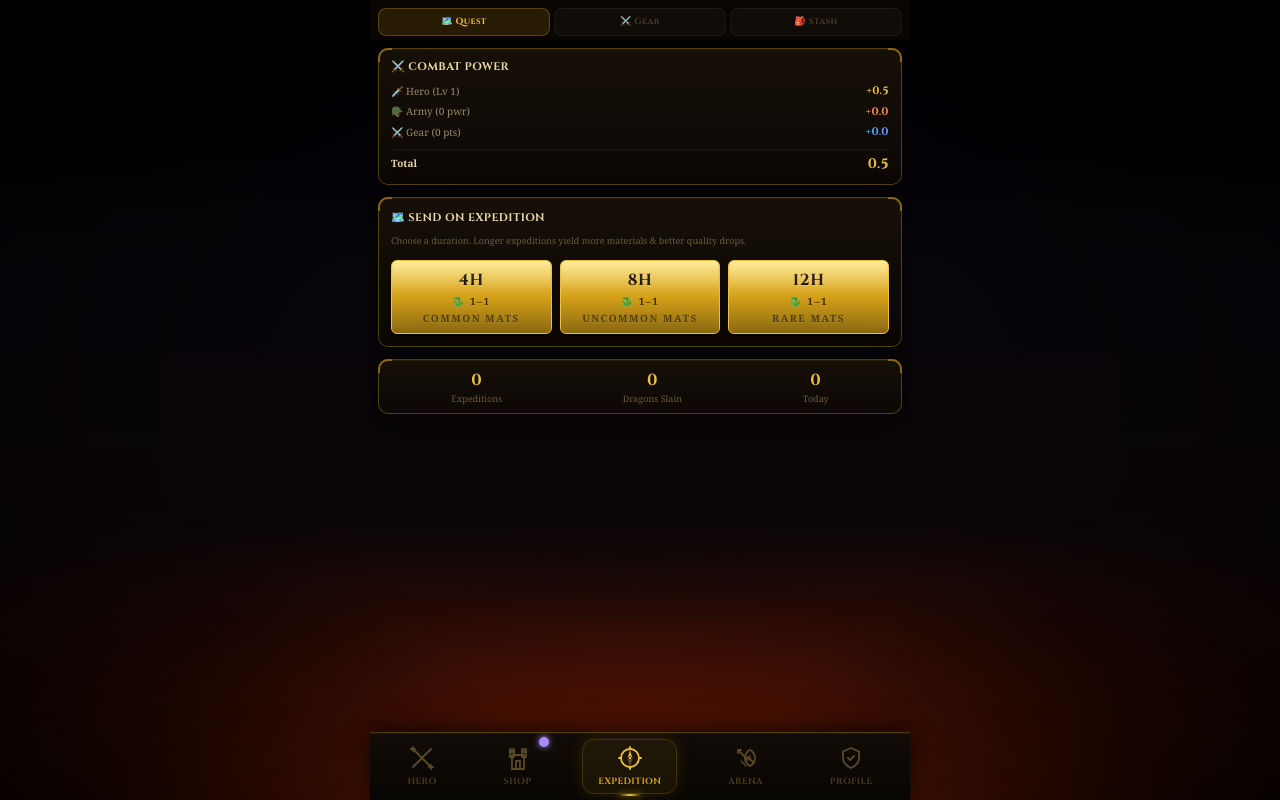
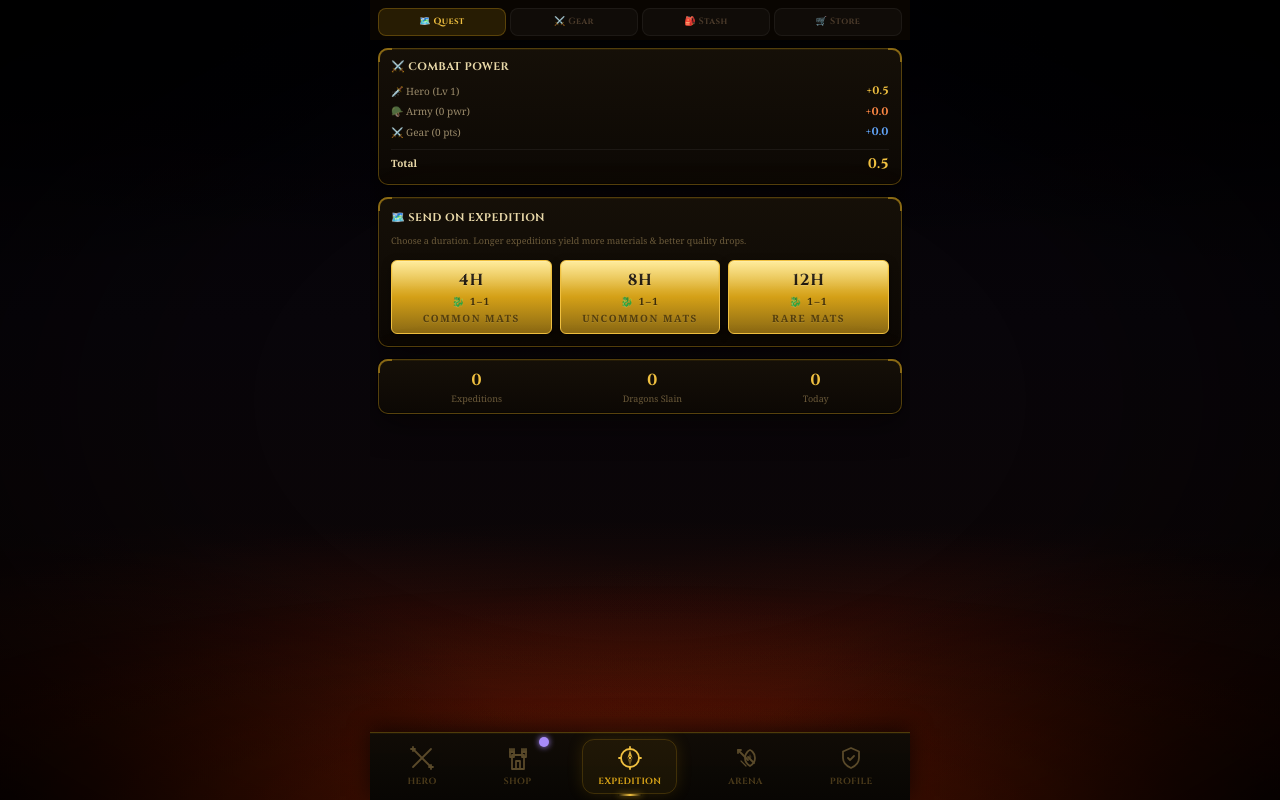
Before and after one commit to layll318/dragonslayer, a Next.js app: page / in a window 1280 px wide. Both pictures are taken after a click on the button "EXPEDITION". Built offline with nearby package versions, Linux system fonts and the light colour scheme.

Commit message:
Add Store tab for Dragon Souls shop, enable mint/forge for all 5 epics

```diff
--- a/components/ExpeditionTab.tsx
+++ b/components/ExpeditionTab.tsx
@@ -195,7 +195,7 @@ function ItemCard({ item, onEquip, onUnequip, isEquipped, onMint, mintPhase, sho
 
 // ─── main component ─────────────────────────────────────────────────────────
 
-type Section = 'expedition' | 'gear' | 'stash';
+type Section = 'expedition' | 'gear' | 'stash' | 'store';
 
 const EGG_RARITY_COLOR: Record<EggRarity, string> = {
   common: '#9a9a9a', uncommon: '#4ade80', rare: '#60a5fa', legendary: '#f0c040',
@@ -867,7 +867,7 @@ export default function ExpeditionTab() {
                         item={item}
                         isEquipped
                         onUnequip={() => unequipItem(slot)}
-                        showMintBtn={item.rarity === 'legendary' || (item.rarity === 'epic' && (item.itemType === 'weapon' || item.itemType === 'shield'))}
+                        showMintBtn={item.rarity === 'legendary' || item.rarity === 'epic'}
                         onMint={() => startMint(item)}
                         mintPhase={mintItemId === item.id ? mintPhase : 'idle'}
                         onClearNft={item.nftTokenId ? () => clearItemNftTokenId(item.id) : undefined}
@@ -897,7 +897,7 @@ export default function ExpeditionTab() {
                 key={item.id}
                 item={item}
                 onEquip={() => equipItem(item.id)}
-                showMintBtn={item.rarity === 'legendary' || (item.rarity === 'epic' && (item.itemType === 'weapon' || item.itemType === 'shield'))}
+                showMintBtn={item.rarity === 'legendary' || item.rarity === 'epic'}
                 onMint={() => startMint(item)}
                 mintPhase={mintItemId === item.id ? mintPhase : 'idle'}
                 onClearNft={item.nftTokenId ? () => clearItemNftTokenId(item.id) : undefined}
@@ -1325,7 +1325,12 @@ export default function ExpeditionTab() {
           </div>
         </div>
 
-        {/* ── Dragon Souls XRP Shop ──────────────────────────────────── */}
+      </div>
+    );
+  };
+
+  const renderStore = () => (
+    <div className="flex flex-col gap-3">
       <div className="dragon-panel px-3 py-3">
         <div className="flex items-center gap-2 mb-1">
           <span className="text-base">🧿</span>
@@ -1336,7 +1341,6 @@ export default function ExpeditionTab() {
 
         {soulsPhase === 'idle' || soulsPhase === 'error' ? (
           <div className="flex flex-col gap-2">
-              {/* 5 XRP = 50 Souls */}
             <div className="flex items-center justify-between gap-2 rounded-xl px-3 py-2.5"
               style={{ background: 'rgba(96,165,250,0.06)', border: '1px solid rgba(96,165,250,0.2)' }}>
               <div>
@@ -1351,7 +1355,6 @@ export default function ExpeditionTab() {
                 Buy 5 XRP
               </button>
             </div>
-              {/* 10 XRP = 125 Souls */}
             <div className="flex items-center justify-between gap-2 rounded-xl px-3 py-2.5"
               style={{ background: 'rgba(192,132,252,0.06)', border: '1px solid rgba(192,132,252,0.2)' }}>
               <div>
@@ -1371,7 +1374,7 @@ export default function ExpeditionTab() {
             )}
           </div>
         ) : soulsPhase === 'loading' ? (
-            <div className="flex items-center justify-center py-4 gap-2">
+          <div className="flex items-center justify-center py-4">
             <span className="text-[#9a8a6a] text-[10px]">Creating payment…</span>
           </div>
         ) : soulsPhase === 'waiting' ? (
@@ -1401,10 +1404,8 @@ export default function ExpeditionTab() {
           </div>
         ) : null}
       </div>
-
-      </div>
-    );
-  };
+    </div>
+  );
 
   // ── SECTION: EGGS ──────────────────────────────────────────────────────────
 
@@ -1546,10 +1547,12 @@ export default function ExpeditionTab() {
   const eggCount = state.eggInventory?.length || 0;
   const hatchReady = (state.incubator ?? []).some(s => s.egg && s.endsAt && Date.now() >= s.endsAt);
   const stashBadge = state.materials.reduce((n, m) => n + m.quantity, 0) + eggCount;
+  const souls = state.materials.find(m => m.type === 'dragon_soul')?.quantity ?? 0;
   const tabs: { id: Section; label: string; badge?: number; amber?: boolean }[] = [
     { id: 'expedition', label: '🗺️ Quest' },
     { id: 'gear',       label: '⚔️ Gear',   badge: state.inventory.length },
     { id: 'stash',      label: '🎒 Stash',  badge: stashBadge, amber: eggCount > 0 || hatchReady },
+    { id: 'store',      label: '🛒 Store',  badge: souls > 0 ? souls : undefined, amber: false },
   ];
 
   return (
@@ -1805,6 +1808,7 @@ export default function ExpeditionTab() {
             {craftOpen && renderCraft()}
           </>
         )}
+        {section === 'store' && renderStore()}
         {section === 'stash' && (
           <>
             {renderMaterials()}
```
Lines whose indentation alone changed are shown as unchanged.
